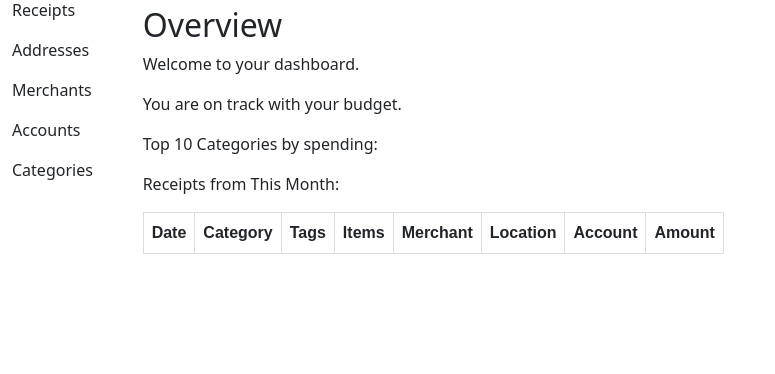
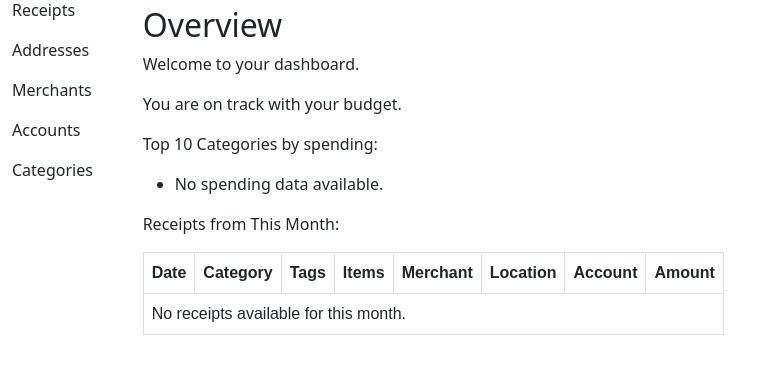
Before and after one commit to mjstierman/receiptionist, a Flask app: template src/templates/dashboard.html in a window 1280 px wide. Shown: the part 106-480 px from the top of the page, without its empty margins (0-775 px from the left). Run offline with Flask 3, Linux system fonts and the light colour scheme; the template is opened without the code that fills it, so the values that code supplies are empty; some libraries are stand-ins or nearby versions.

```diff
--- a/src/finfo.py
+++ b/src/app.py
@@ -371,6 +371,10 @@ def categories():
 @app.route("/dashboard")
 def dashboard():
     """ Load the dashboard page """
+    # Check to make sure thee are receipts to show
+    if db.execute("SELECT COUNT(*) as count FROM receipts")[0]['count'] <= 0:
+        return redirect("/receipts")
+
     top_categories = topTenCategories()
     print("Top categories:", top_categories)
 
--- a/src/config.py
+++ b/src/config.py
@@ -3,7 +3,7 @@
 from cs50 import SQL
 
 # SQL database configuration
-db = SQL("sqlite:///finfo.db")
+db = SQL("sqlite:///app.db")
 
 # Default currency symbol
 currency_symbol = "$"
--- a/src/templates/dashboard.html
+++ b/src/templates/dashboard.html
@@ -25,9 +25,13 @@
         <div>
             <p>Top 10 Categories by spending:</p>
             <ul>
+                {% if top_categories %}
                     {% for category in top_categories %}
                         <li>{{ category['name'] }}: {{ category['total_amount'] }}</li>
                     {% endfor %}
+                {% else %}
+                    <li>No spending data available.</li>
+                {% endif %}
         </div>
         <div>
             <p>Receipts from This Month:</p>
@@ -45,6 +49,7 @@
                     </tr>
                 </thead>
                 <tbody>
+                    {% if receipts %}
                         {% for receipt in receipts %}
                             <tr>
                                 <td>{{ receipt['date'] }}</td>
@@ -62,6 +67,11 @@
                                     {% endif %}
                                 </td>
                         {% endfor %}
+                    {% else %}
+                        <tr>
+                            <td colspan="8">No receipts available for this month.</td>
+                        </tr>
+                    {% endif %}
                 </tbody>
             </table>
         </div>
```
Also changed, not shown: src/app.db (added). Lines whose indentation alone changed are shown as unchanged.
